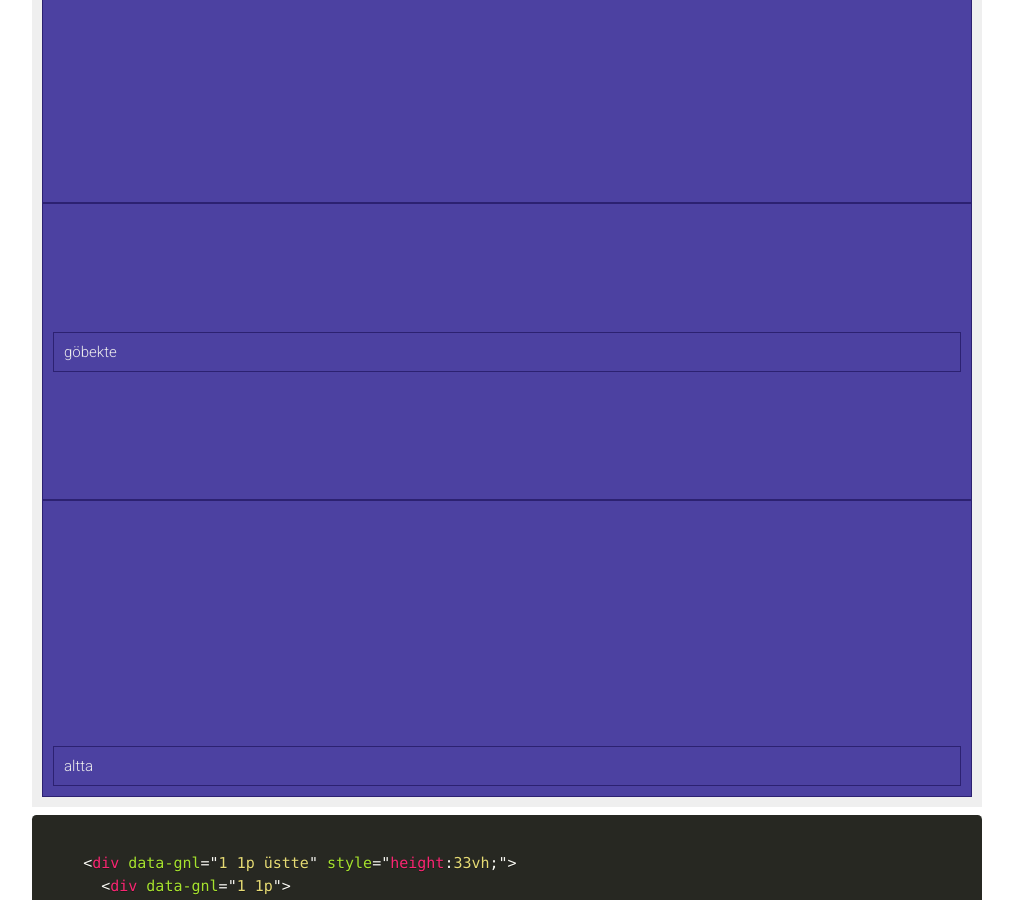
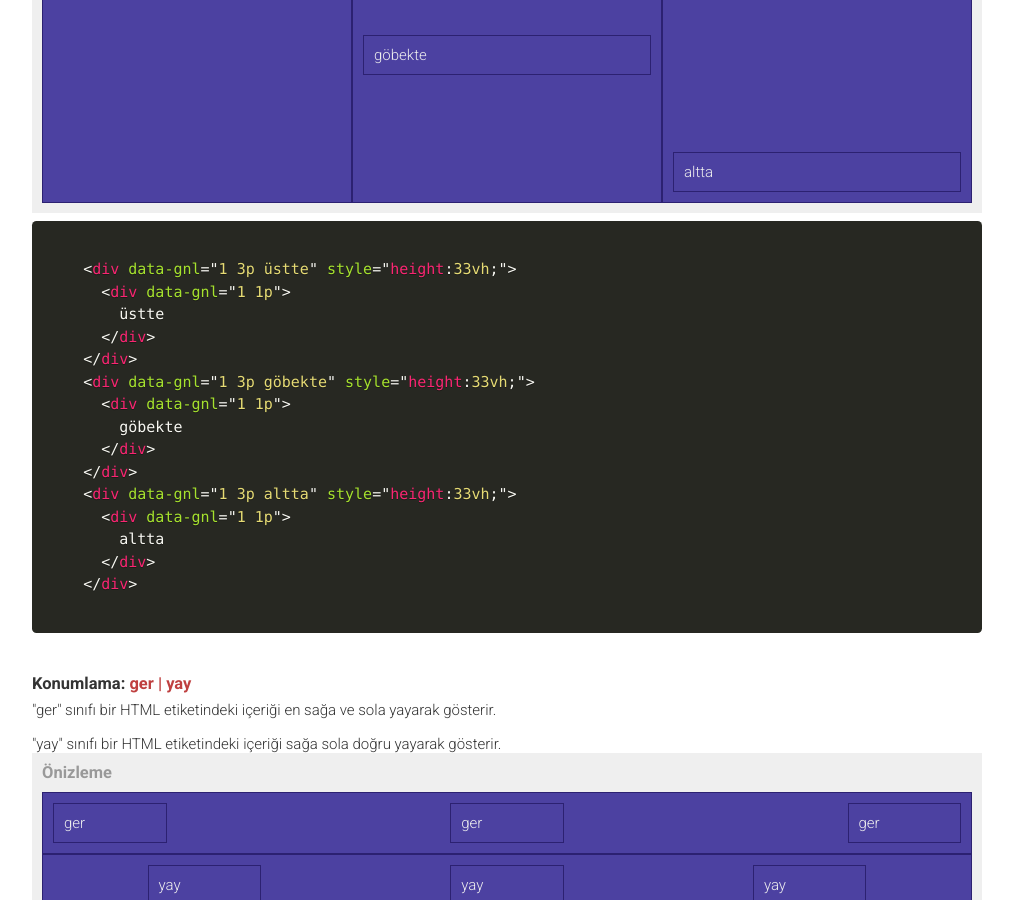
Before and after one commit to data-deveb/data-deveb.github.io, a Jekyll site: the page built from belgeler/kap-orgusu.html, in a window 1280 px wide and 900 px high, scrolled down 4478 px. Shown: the whole window, without its empty margins (228-1241 px from the left). Built offline with Jekyll 4.4.1, drawn with Linux system fonts in a browser that asks for light colours; some of the changed text lies outside the part shown.

Commit message:
Güncelleme

```diff
--- a/belgeler/kap-orgusu.html
+++ b/belgeler/kap-orgusu.html
@@ -211,34 +211,34 @@ title: Kap Örgüsü
     <p>"altta" sınıfı bir HTML etiketindeki içeriği en aşağıya dayalı olarak gösterir.</p>
     <div data-gnl="1 1p" class="önizleme">
       <h3>Önizleme</h3>
-      <div data-gnl="1 1p üstte" style="height:33vh;">
+      <div data-gnl="1 3p üstte" style="height:33vh;">
         <div data-gnl="1 1p">
           üstte
         </div>
       </div>
-      <div data-gnl="1 1p göbekte" style="height:33vh;">
+      <div data-gnl="1 3p göbekte" style="height:33vh;">
         <div data-gnl="1 1p">
           göbekte
         </div>
       </div>
-      <div data-gnl="1 1p altta" style="height:33vh;">
+      <div data-gnl="1 3p altta" style="height:33vh;">
         <div data-gnl="1 1p">
           altta
         </div>
       </div>
     </div>
     <pre data-gnl="1 1p"><code class="language-html">
-    &lt;div data-gnl=&quot;1 1p &uuml;stte&quot; style=&quot;height:33vh;&quot;&gt;
+    &lt;div data-gnl=&quot;1 3p &uuml;stte&quot; style=&quot;height:33vh;&quot;&gt;
       &lt;div data-gnl=&quot;1 1p&quot;&gt;
         &uuml;stte
       &lt;/div&gt;
     &lt;/div&gt;
-    &lt;div data-gnl=&quot;1 1p g&ouml;bekte&quot; style=&quot;height:33vh;&quot;&gt;
+    &lt;div data-gnl=&quot;1 3p g&ouml;bekte&quot; style=&quot;height:33vh;&quot;&gt;
       &lt;div data-gnl=&quot;1 1p&quot;&gt;
         g&ouml;bekte
       &lt;/div&gt;
     &lt;/div&gt;
-    &lt;div data-gnl=&quot;1 1p altta&quot; style=&quot;height:33vh;&quot;&gt;
+    &lt;div data-gnl=&quot;1 3p altta&quot; style=&quot;height:33vh;&quot;&gt;
       &lt;div data-gnl=&quot;1 1p&quot;&gt;
         altta
       &lt;/div&gt;
```
